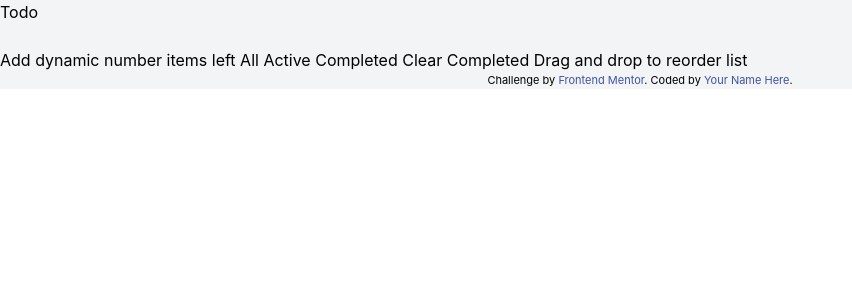
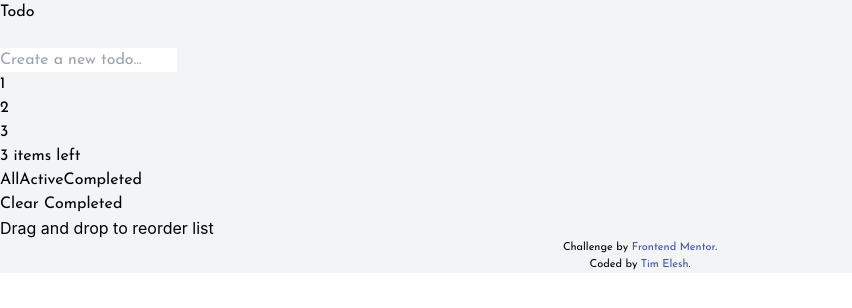
Before and after one commit to Tim-Elesh/todo-app-main, a React (Create React App) app: page / in a window 1280 px wide. Shown: the top 308 px of the page, without its empty margins (0-852 px from the left). Built offline with nearby package versions, Linux system fonts and the light colour scheme.

Commit message:
Created component and first marking

```diff
--- a/src/App.css
+++ b/src/App.css
@@ -1,3 +1,11 @@
+@import url('https://fonts.googleapis.com/css2?family=Josefin+Sans:ital,wght@0,100..700;1,100..700&display=swap');
+
+*{
+    margin: 0;
+    padding: 0 ;
+    font-family: 'Josefin Sans';
+}
+
 .attribution {
     font-size: 11px;
     text-align: center;
@@ -5,4 +13,9 @@
 
 .attribution a {
     color: hsl(228, 45%, 44%);
+    transition: .3s ease;
 }
+
+.attribution a:hover{
+    color: hsl(228, 83%, 42%);
+}
--- a/src/App.js
+++ b/src/App.js
@@ -14,19 +14,31 @@ function App() {
 
       <div className='todo-main'>
         <div className='todo-create'>
+          <label>
+            <input type='text' placeholder='Create a new todo...'></input>
+          </label>
+        </div>
 
+        <div className='todo-tasks'>
+            <ul>
+              <li>1</li>
+              <li>2</li>
+              <li>3</li>
+            </ul>
+
+            <div className='todo-buttons'>
+                <p className='counter'>3 items left</p>
+                <div className='todo-sort'>
+                    <button>All</button>
+                    <button>Active</button>
+                    <button>Completed</button>
+                </div>
+                <button>Clear Completed</button>
+            </div>
         </div>
       </div>
     </div>
   </div>
-
-  Add dynamic number items left
-
-  All
-  Active
-  Completed
-
-  Clear Completed
 
   Drag and drop to reorder list
   <Attribution/>
--- a/src/components/Attribution.jsx
+++ b/src/components/Attribution.jsx
@@ -1,8 +1,8 @@
 function Attribution(){
     return(
     <div class="attribution">
-        Challenge by <a href="https://www.frontendmentor.io?ref=challenge">Frontend Mentor</a>.
-        Coded by <a href="#">Your Name Here</a>.
+        <p>Challenge by <a href="https://www.frontendmentor.io?ref=challenge">Frontend Mentor</a>.</p>
+        <p>Coded by <a href="#">Tim Elesh</a>.</p>
     </div>
     )
 }
```
